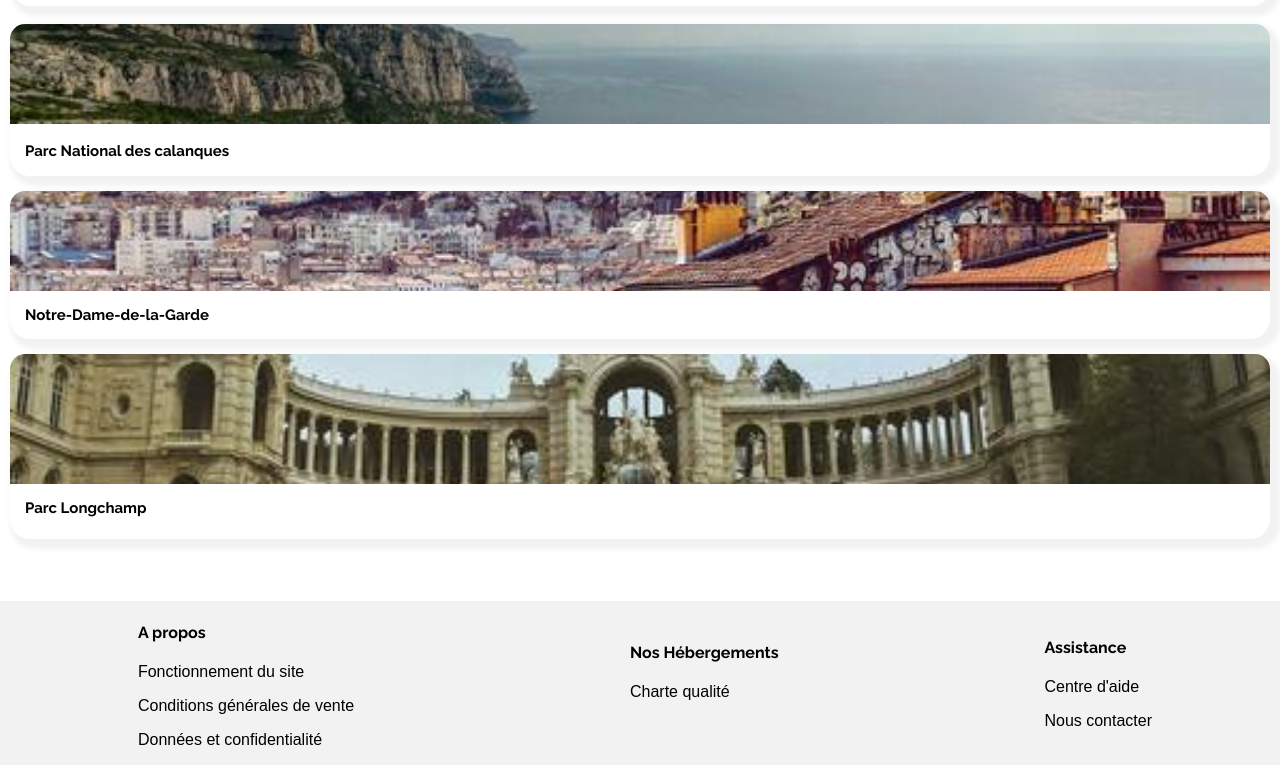
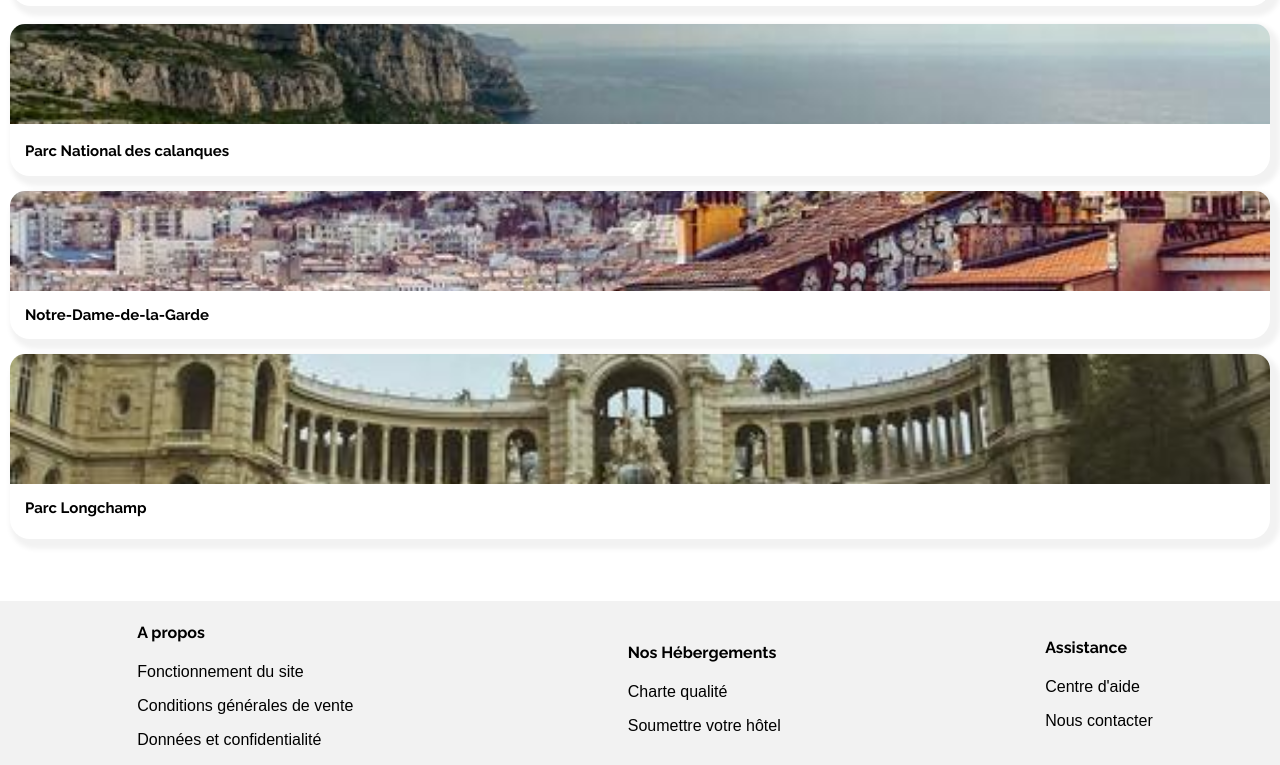
Before and after one commit to germaingithub/germainveron_2_01122020, a plain HTML site: page index.html in a window 1280 px wide. Shown: the part 3570-4335 px from the top of the page. Drawn offline with Linux system fonts and the light colour scheme.

Commit message:
back to normal

```diff
--- a/index.html
+++ b/index.html
@@ -334,7 +334,7 @@
                 <h4 class="titre_h">Nos Hébergements</h4>
                 <div class="noss">
                     <p>Charte qualité</p>
-
+                    <p>Soumettre votre hôtel</p>
                 </div>
             </div>
             <div class="Assistance">
```
